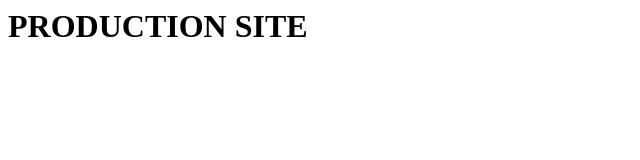
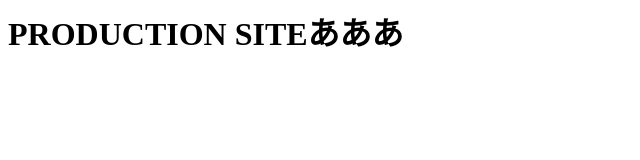
Before and after one commit to urudo3/my-gas-assets, a plain HTML site: page index.html in a window 1280 px wide. Shown: the whole page, without its empty margins (0-640 px from the left). Drawn offline with Linux system fonts and the light colour scheme.

Commit message:
Update index.html

```diff
--- a/index.html
+++ b/index.html
@@ -1 +1 @@
-<h1>PRODUCTION SITE</h1>
+<h1>PRODUCTION SITEあああ</h1>
```
